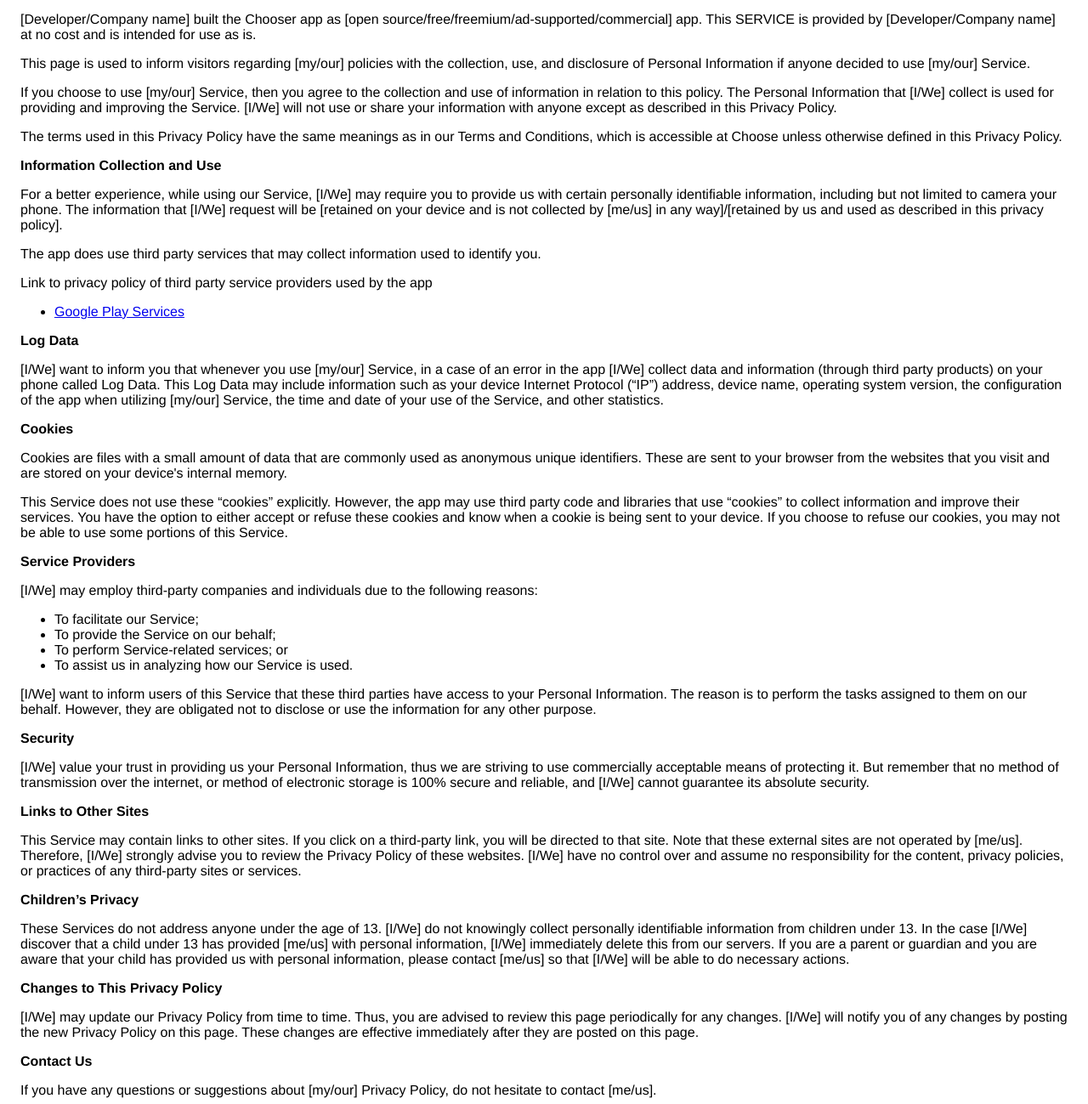
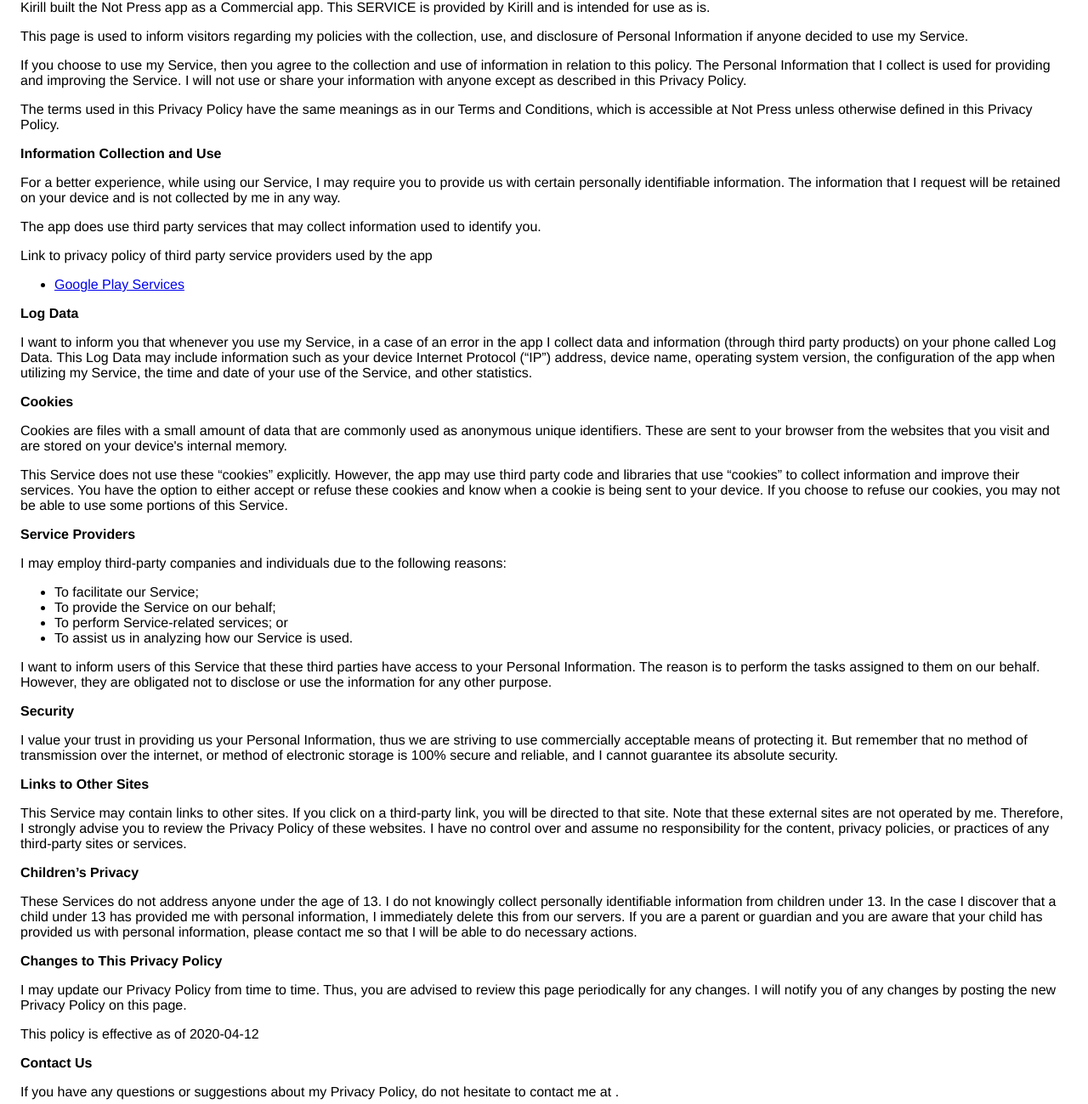
Before and after one commit to kair32/NotPress, a plain HTML site: page index.html in a window 1280 px wide. Shown: the part 58-1357 px from the top of the page at 85% size. Drawn offline with Linux system fonts and the light colour scheme.

Commit message:
Update index.html

```diff
--- a/index.html
+++ b/index.html
@@ -1,4 +1,4 @@
- <html>
+<html>
     <head>
       <meta charset='utf-8'>
       <meta name='viewport' content='width=device-width'>
@@ -6,55 +6,107 @@
       <style> body { font-family: 'Helvetica Neue', Helvetica, Arial, sans-serif; padding:1em; } </style>
     </head>
     <body>
-    <h2>Privacy Policy</h2> <p> [Developer/Company name] built the Chooser app as [open source/free/freemium/ad-supported/commercial] app. This SERVICE is provided by
-                    [Developer/Company name] at no cost and is intended for use as is.
-                  </p> <p>This page is used to inform visitors regarding [my/our] policies with the collection, use, and disclosure
-                    of Personal Information if anyone decided to use [my/our] Service.
-                  </p> <p>If you choose to use [my/our] Service, then you agree to the collection and use of information in
-                    relation to this policy. The Personal Information that [I/We] collect is used for providing and improving
-                    the Service. [I/We] will not use or share your information with anyone except as described
-                    in this Privacy Policy.
-                  </p> <p>The terms used in this Privacy Policy have the same meanings as in our Terms and Conditions, which is
-                    accessible at Choose unless otherwise defined in this Privacy Policy.
-                  </p> <p><strong>Information Collection and Use</strong></p> <p>For a better experience, while using our Service, [I/We] may require you to provide us with certain
-                    personally identifiable information, including but not limited to camera your phone. The information that [I/We] request will be [retained on your device and is not collected by [me/us] in any way]/[retained by us and used as described in this privacy policy].
-                  </p> <p>The app does use third party services that may collect information used to identify you.</p> <div><p>Link to privacy policy of third party service providers used by the app</p> <ul><li><a href="https://www.google.com/policies/privacy/" target="_blank">Google Play Services</a></li><!----><!----><!----><!----><!----><!----><!----></ul></div> <p><strong>Log Data</strong></p> <p> [I/We] want to inform you that whenever you use [my/our] Service, in a case of
-                    an error in the app [I/We] collect data and information (through third party products) on your phone
-                    called Log Data. This Log Data may include information such as your device Internet Protocol (“IP”) address,
-                    device name, operating system version, the configuration of the app when utilizing [my/our] Service,
-                    the time and date of your use of the Service, and other statistics.
-                  </p> <p><strong>Cookies</strong></p> <p>Cookies are files with a small amount of data that are commonly used as anonymous unique identifiers.
-                    These are sent to your browser from the websites that you visit and are stored on your device's internal
-                    memory.
-                  </p> <p>This Service does not use these “cookies” explicitly. However, the app may use third party code and
-                    libraries that use “cookies” to collect information and improve their services. You have the option to
-                    either accept or refuse these cookies and know when a cookie is being sent to your device. If you choose
-                    to refuse our cookies, you may not be able to use some portions of this Service.
-                  </p> <p><strong>Service Providers</strong></p> <p> [I/We] may employ third-party companies and individuals due to the following reasons:</p> <ul><li>To facilitate our Service;</li> <li>To provide the Service on our behalf;</li> <li>To perform Service-related services; or</li> <li>To assist us in analyzing how our Service is used.</li></ul> <p> [I/We] want to inform users of this Service that these third parties have access to
-                    your Personal Information. The reason is to perform the tasks assigned to them on our behalf. However,
-                    they are obligated not to disclose or use the information for any other purpose.
-                  </p> <p><strong>Security</strong></p> <p> [I/We] value your trust in providing us your Personal Information, thus we are striving
-                    to use commercially acceptable means of protecting it. But remember that no method of transmission over
-                    the internet, or method of electronic storage is 100% secure and reliable, and [I/We] cannot guarantee
-                    its absolute security.
-                  </p> <p><strong>Links to Other Sites</strong></p> <p>This Service may contain links to other sites. If you click on a third-party link, you will be directed
-                    to that site. Note that these external sites are not operated by [me/us]. Therefore, [I/We] strongly
-                    advise you to review the Privacy Policy of these websites. [I/We] have no control over
-                    and assume no responsibility for the content, privacy policies, or practices of any third-party sites
-                    or services.
-                  </p> <p><strong>Children’s Privacy</strong></p> <p>These Services do not address anyone under the age of 13. [I/We] do not knowingly collect
-                    personally identifiable information from children under 13. In the case [I/We] discover that a child
-                    under 13 has provided [me/us] with personal information, [I/We] immediately delete this from
-                    our servers. If you are a parent or guardian and you are aware that your child has provided us with personal
-                    information, please contact [me/us] so that [I/We] will be able to do necessary actions.
-                  </p> <p><strong>Changes to This Privacy Policy</strong></p> <p> [I/We] may update our Privacy Policy from time to time. Thus, you are advised to review
-                    this page periodically for any changes. [I/We] will notify you of any changes by posting
-                    the new Privacy Policy on this page. These changes are effective immediately after they are posted on
-                    this page.
-                  </p> <p><strong>Contact Us</strong></p> <p>If you have any questions or suggestions about [my/our] Privacy Policy, do not hesitate to contact
-                    [me/us].
-                  </p> <p>This privacy policy page was created at <a href="https://privacypolicytemplate.net" target="_blank">privacypolicytemplate.net</a>
-                    and modified/generated by <a href="https://app-privacy-policy-generator.firebaseapp.com/" target="_blank">App
-                      Privacy Policy Generator</a></p>
+    <strong>Privacy Policy</strong> <p>
+                  Kirill built the Not Press app as
+                  a Commercial app. This SERVICE is provided by
+                  Kirill  and is intended for use as
+                  is.
+                </p> <p>
+                  This page is used to inform visitors regarding my
+                  policies with the collection, use, and disclosure of Personal
+                  Information if anyone decided to use my Service.
+                </p> <p>
+                  If you choose to use my Service, then you agree to
+                  the collection and use of information in relation to this
+                  policy. The Personal Information that I collect is
+                  used for providing and improving the Service. I will not use or share your information with
+                  anyone except as described in this Privacy Policy.
+                </p> <p>
+                  The terms used in this Privacy Policy have the same meanings
+                  as in our Terms and Conditions, which is accessible at
+                  Not Press unless otherwise defined in this Privacy Policy.
+                </p> <p><strong>Information Collection and Use</strong></p> <p>
+                  For a better experience, while using our Service, I
+                  may require you to provide us with certain personally
+                  identifiable information. The information that
+                  I request will be retained on your device and is not collected by me in any way.
+                </p> <div><p>
+                    The app does use third party services that may collect
+                    information used to identify you.
+                  </p> <p>
+                    Link to privacy policy of third party service providers used
+                    by the app
+                  </p> <ul><li><a href="https://www.google.com/policies/privacy/" target="_blank">Google Play Services</a></li><!----><!----><!----><!----><!----><!----><!----><!----><!----><!----><!----><!----><!----><!----><!----></ul></div> <p><strong>Log Data</strong></p> <p>
+                  I want to inform you that whenever you
+                  use my Service, in a case of an error in the app
+                  I collect data and information (through third party
+                  products) on your phone called Log Data. This Log Data may
+                  include information such as your device Internet Protocol
+                  (“IP”) address, device name, operating system version, the
+                  configuration of the app when utilizing my Service,
+                  the time and date of your use of the Service, and other
+                  statistics.
+                </p> <p><strong>Cookies</strong></p> <p>
+                  Cookies are files with a small amount of data that are
+                  commonly used as anonymous unique identifiers. These are sent
+                  to your browser from the websites that you visit and are
+                  stored on your device's internal memory.
+                </p> <p>
+                  This Service does not use these “cookies” explicitly. However,
+                  the app may use third party code and libraries that use
+                  “cookies” to collect information and improve their services.
+                  You have the option to either accept or refuse these cookies
+                  and know when a cookie is being sent to your device. If you
+                  choose to refuse our cookies, you may not be able to use some
+                  portions of this Service.
+                </p> <p><strong>Service Providers</strong></p> <p>
+                  I may employ third-party companies and
+                  individuals due to the following reasons:
+                </p> <ul><li>To facilitate our Service;</li> <li>To provide the Service on our behalf;</li> <li>To perform Service-related services; or</li> <li>To assist us in analyzing how our Service is used.</li></ul> <p>
+                  I want to inform users of this Service
+                  that these third parties have access to your Personal
+                  Information. The reason is to perform the tasks assigned to
+                  them on our behalf. However, they are obligated not to
+                  disclose or use the information for any other purpose.
+                </p> <p><strong>Security</strong></p> <p>
+                  I value your trust in providing us your
+                  Personal Information, thus we are striving to use commercially
+                  acceptable means of protecting it. But remember that no method
+                  of transmission over the internet, or method of electronic
+                  storage is 100% secure and reliable, and I cannot
+                  guarantee its absolute security.
+                </p> <p><strong>Links to Other Sites</strong></p> <p>
+                  This Service may contain links to other sites. If you click on
+                  a third-party link, you will be directed to that site. Note
+                  that these external sites are not operated by me.
+                  Therefore, I strongly advise you to review the
+                  Privacy Policy of these websites. I have
+                  no control over and assume no responsibility for the content,
+                  privacy policies, or practices of any third-party sites or
+                  services.
+                </p> <p><strong>Children’s Privacy</strong></p> <p>
+                  These Services do not address anyone under the age of 13.
+                  I do not knowingly collect personally
+                  identifiable information from children under 13. In the case
+                  I discover that a child under 13 has provided
+                  me with personal information, I immediately
+                  delete this from our servers. If you are a parent or guardian
+                  and you are aware that your child has provided us with
+                  personal information, please contact me so that
+                  I will be able to do necessary actions.
+                </p> <p><strong>Changes to This Privacy Policy</strong></p> <p>
+                  I may update our Privacy Policy from
+                  time to time. Thus, you are advised to review this page
+                  periodically for any changes. I will
+                  notify you of any changes by posting the new Privacy Policy on
+                  this page.
+                </p> <p>This policy is effective as of 2020-04-12</p> <p><strong>Contact Us</strong></p> <p>
+                  If you have any questions or suggestions about my
+                  Privacy Policy, do not hesitate to contact me at .
+                </p> <p>
+                  This privacy policy page was created at
+                  <a href="https://privacypolicytemplate.net" target="_blank">privacypolicytemplate.net</a>
+                  and modified/generated by
+                  <a href="https://app-privacy-policy-generator.firebaseapp.com/" target="_blank">App Privacy Policy Generator</a></p>
     </body>
     </html>
```
